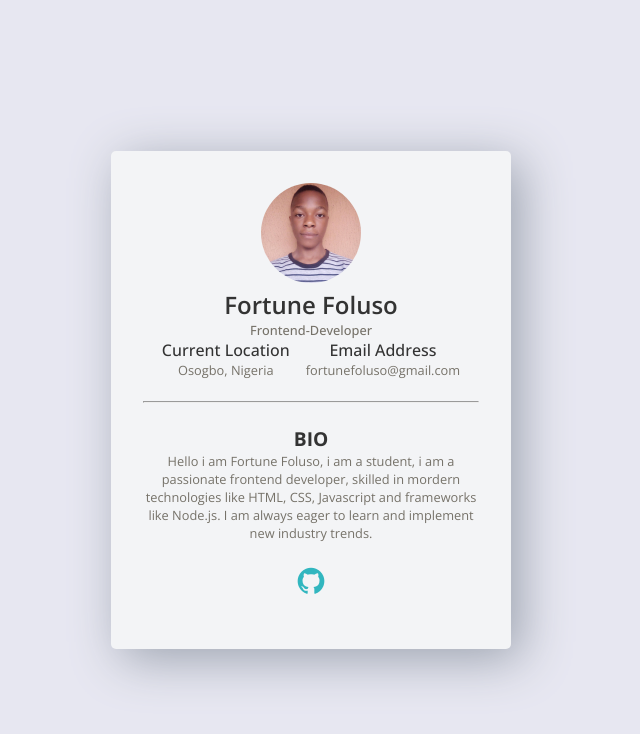
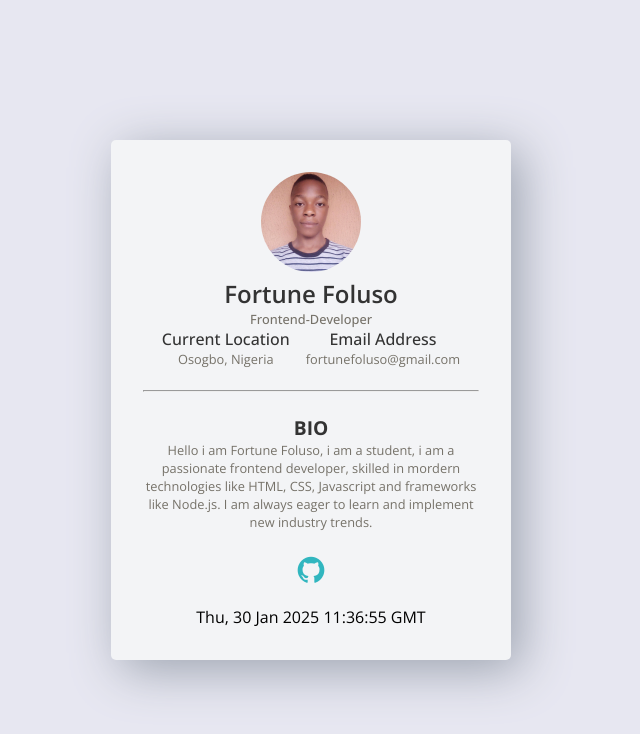
Before and after one commit to Fortune-tech366/Profile-Card, a plain HTML site: page index.html in a window 1280 px wide. Shown: the whole page, without its empty margins (329-969 px from the left). Drawn offline with nearby package versions, Linux system fonts and the light colour scheme.

Commit message:
Update index.html

```diff
--- a/index.html
+++ b/index.html
@@ -43,7 +43,7 @@
                 </ul>
             </div>
         </div>
-        <p class="time"></p>
+        <p id="time"></p>
     </div>
 
     <script src="main.js"></script>
```
